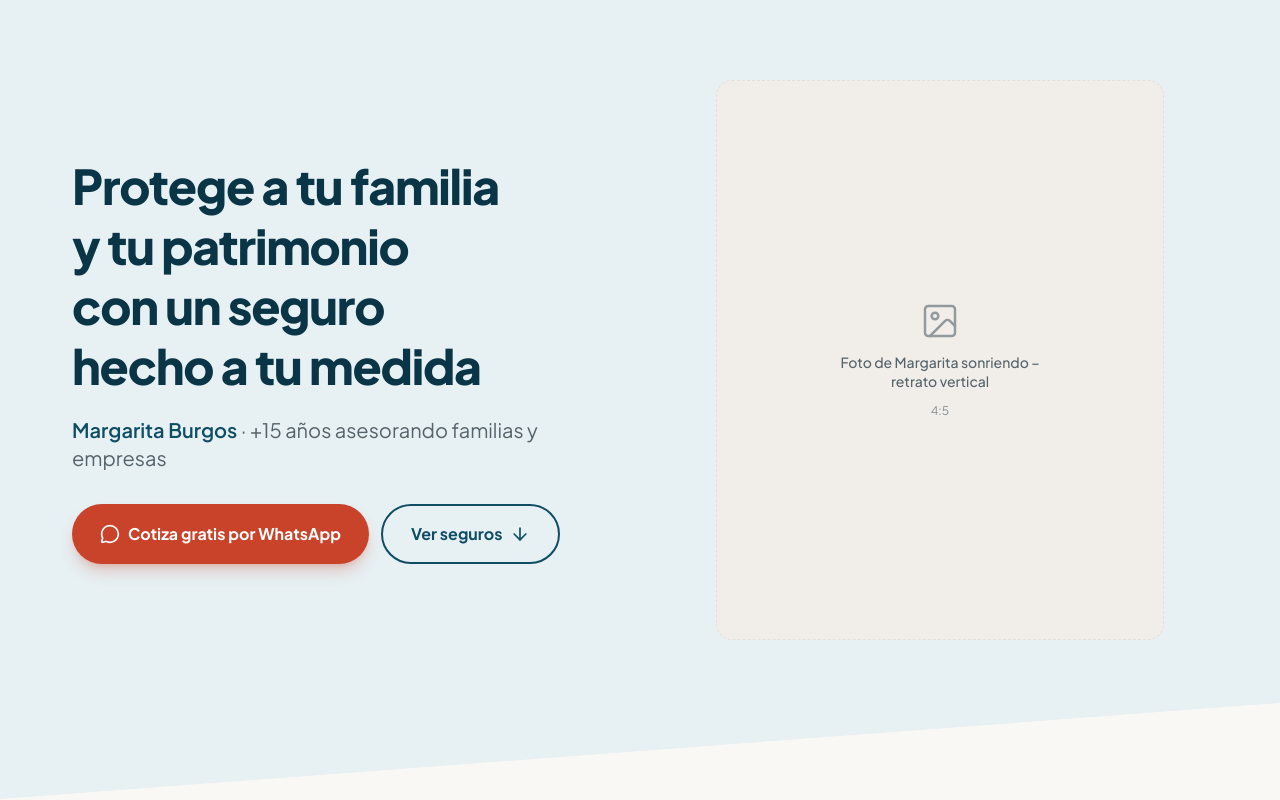
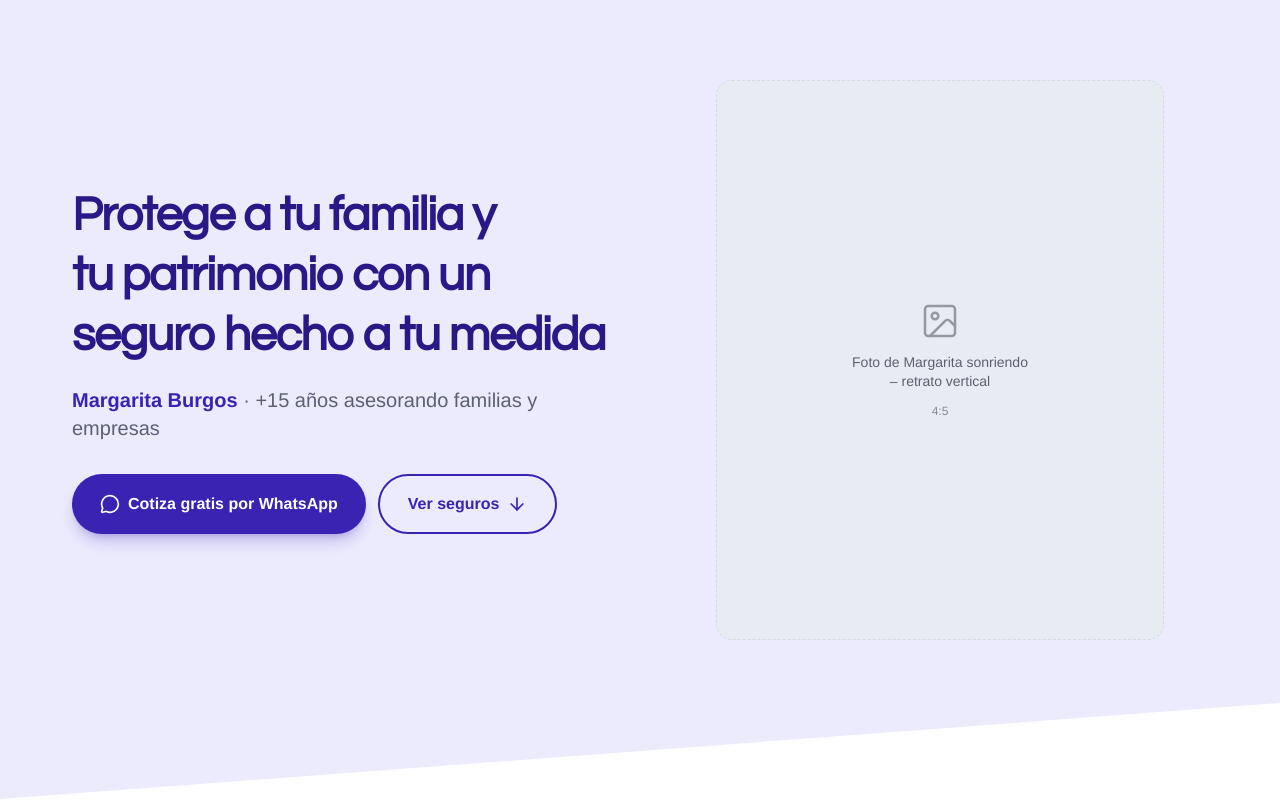
Before and after one commit to 25natalia/margarita_burgos_seguros, a Next.js app: page / in a window 1280 px wide. Shown: the top 800 px of the page. Built offline with nearby package versions, Linux system fonts and the light colour scheme.

Commit message:
style: ajusta colores, tipografía y espaciados

```diff
--- a/src/app/globals.css
+++ b/src/app/globals.css
@@ -1,21 +1,25 @@
 @import "tailwindcss";
 
 @theme {
-  /* Principal: azul petróleo */
-  --color-primary: #0e4d64;
-  --color-primary-dark: #0a3546;
-  --color-primary-soft: #e7f0f3;
+  /* Marca: violeta primario */
+  --color-primary: #3a22b2;
+  --color-primary-dark: #2a1886; /* derivado: títulos, footer, tarjeta destacada */
+  --color-primary-soft: #ecebfe; /* derivado: fondo del Hero */
 
-  /* Acento: SOLO para botones de acción */
-  --color-accent: #c9432a;
-  --color-accent-dark: #b53a22;
+  /* Complementos de marca */
+  --color-complement: #5e5df6; /* violeta claro */
+  --color-mint: #48e596; /* verde menta: solo decorativo o con texto oscuro (no con texto blanco) */
+
+  /* Acento: SOLO para botones de acción (violeta primario) */
+  --color-accent: #3a22b2;
+  --color-accent-dark: #5e5df6; /* hover */
 
   /* Neutros */
-  --color-surface: #faf8f5;
-  --color-surface-muted: #f1eee9;
-  --color-line: #e4e0d9;
-  --color-ink: #1c2b33;
-  --color-ink-muted: #55636b;
+  --color-surface: #ffffff;
+  --color-surface-muted: #e7ecf2; /* color secundario de marca */
+  --color-line: #d5dbe5;
+  --color-ink: #2c2c2c; /* color neutro de marca */
+  --color-ink-muted: #5c6170;
 
   /* Botón flotante de WhatsApp (más oscuro que #25d366 para contraste 3:1 con el ícono) */
   --color-whatsapp: #1a9e4b;
@@ -44,7 +48,10 @@
 }
 
 @theme inline {
-  --font-sans: var(--font-jakarta), ui-sans-serif, system-ui, sans-serif;
+  /* Texto: Helvetica Neue del sistema (de pago, no se descarga). En Windows/Android cae a Arial. */
+  --font-sans: "Helvetica Neue", Helvetica, Arial, ui-sans-serif, system-ui, sans-serif;
+  /* Títulos: Questrial, equivalente libre de Champagne & Limousines */
+  --font-heading: var(--font-questrial), "Helvetica Neue", Arial, sans-serif;
 }
 
 html {
@@ -52,7 +59,13 @@ html {
 }
 
 body {
-  @apply bg-surface font-sans text-ink;
+  @apply bg-surface font-sans font-light text-ink;
+}
+
+h1,
+h2,
+h3 {
+  font-family: var(--font-heading);
 }
 
 :focus-visible {
--- a/src/app/layout.tsx
+++ b/src/app/layout.tsx
@@ -1,10 +1,12 @@
 import type { Metadata, Viewport } from "next";
-import { Plus_Jakarta_Sans } from "next/font/google";
+import { Questrial } from "next/font/google";
 import { WhatsAppButton } from "@/components/WhatsAppButton";
 import "./globals.css";
 
-const jakarta = Plus_Jakarta_Sans({
-  variable: "--font-jakarta",
+// Títulos. El texto usa Helvetica Neue del sistema (ver globals.css).
+const questrial = Questrial({
+  variable: "--font-questrial",
+  weight: "400",
   subsets: ["latin"],
   display: "swap",
 });
@@ -18,12 +20,12 @@ export const metadata: Metadata = {
 // viewportFit "cover" activa env(safe-area-inset-*) en iPhone (botón flotante).
 export const viewport: Viewport = {
   viewportFit: "cover",
-  themeColor: "#0e4d64",
+  themeColor: "#3a22b2",
 };
 
 export default function RootLayout({ children }: LayoutProps<"/">) {
   return (
-    <html lang="es" className={`${jakarta.variable} h-full antialiased`}>
+    <html lang="es" className={`${questrial.variable} h-full antialiased`}>
       <body className="min-h-full flex flex-col">
         {children}
         <WhatsAppButton />
--- a/src/components/ContactCTA.tsx
+++ b/src/components/ContactCTA.tsx
@@ -5,7 +5,7 @@ import { SectionDivider } from "@/components/SectionDivider";
 import { site } from "@/data/site";
 import { whatsappLink } from "@/lib/whatsapp";
 
-// Sobre el fondo azul el foco global (azul) no se ve: aquí va en blanco.
+// Sobre el fondo violeta el foco global (azul) no se ve: aquí va en blanco.
 const onDarkFocus = "focus-visible:outline-white";
 
 export function ContactCTA() {
@@ -38,7 +38,7 @@ export function ContactCTA() {
               href={whatsappLink("Hola Margarita, quiero hablar contigo sobre un seguro.")}
               target="_blank"
               rel="noopener noreferrer"
-              className={`mt-8 inline-flex w-full items-center justify-center gap-3 rounded-full bg-accent px-8 py-5 text-lg font-bold text-white shadow-lg shadow-black/20 transition-colors hover:bg-accent-dark sm:w-auto ${onDarkFocus}`}
+              className={`mt-8 inline-flex w-full items-center justify-center gap-3 rounded-full bg-white px-8 py-5 text-lg font-bold text-primary shadow-lg shadow-black/20 transition-colors hover:bg-primary-soft sm:w-auto ${onDarkFocus}`}
             >
               <MessageCircle aria-hidden="true" className="size-6" />
               Escríbeme por WhatsApp
--- a/src/components/HowItWorks.tsx
+++ b/src/components/HowItWorks.tsx
@@ -56,7 +56,7 @@ export function HowItWorks() {
                     <span
                       aria-hidden="true"
                       className={`flex size-16 items-center justify-center rounded-full text-2xl font-extrabold ${
-                        highlighted ? "bg-white text-primary-dark" : "bg-primary text-white"
+                        highlighted ? "bg-mint text-ink" : "bg-primary text-white"
                       }`}
                     >
                       {i + 1}
```
Also changed, not shown: 1 other file (tests, documents, lock files or other folders).
